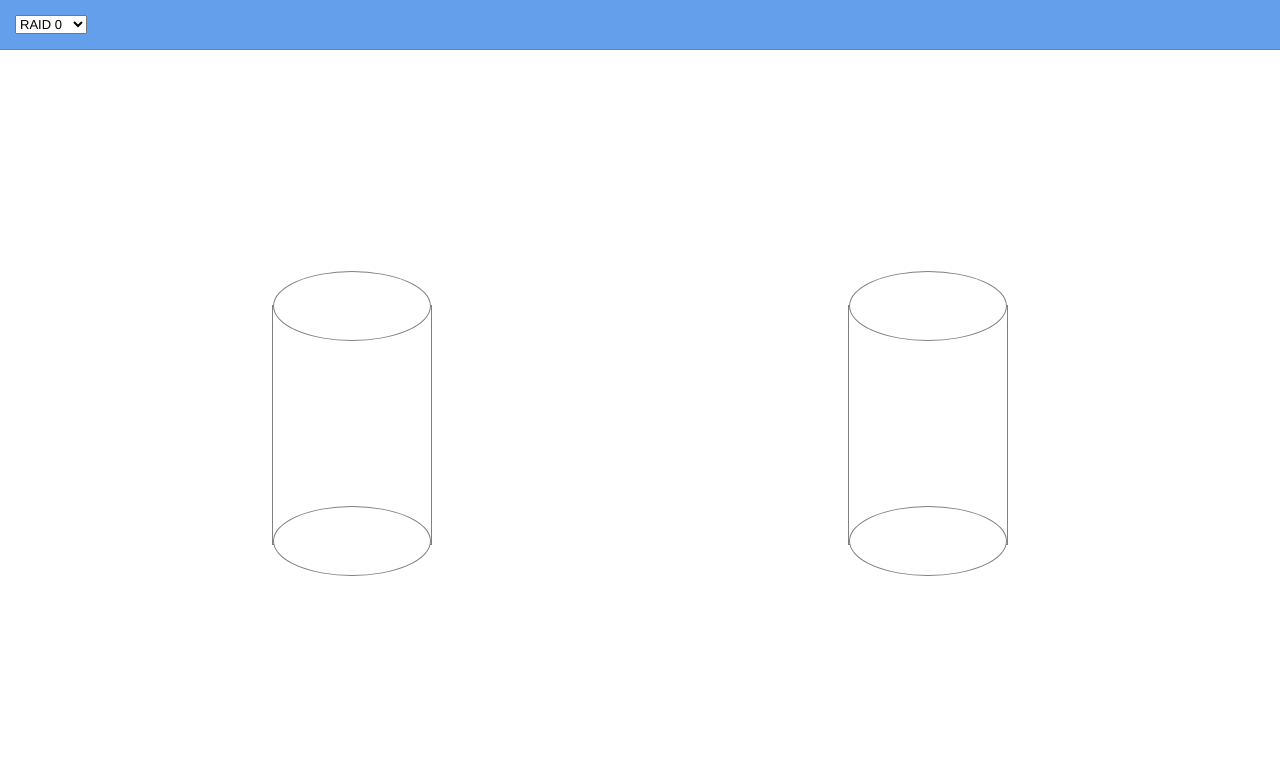
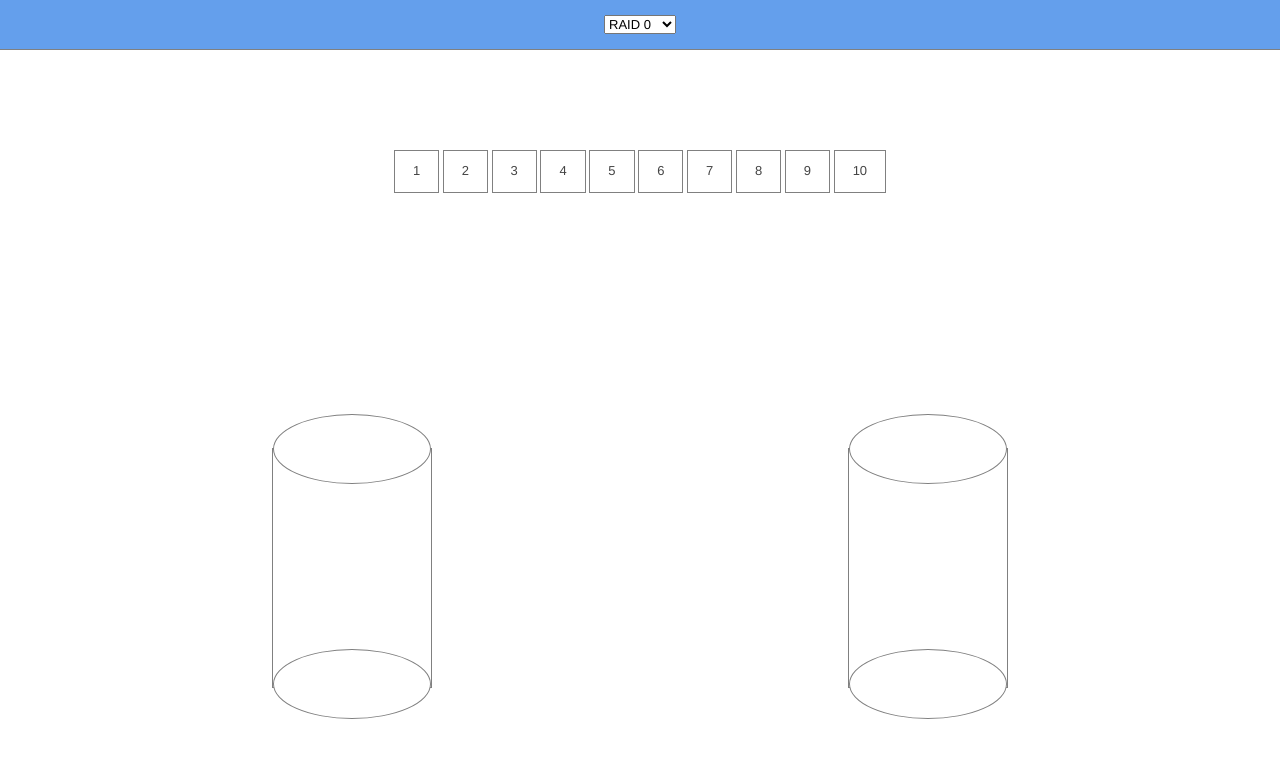
Before and after one commit to EduardsE/os, a website: page app/index.html in a window 1280 px wide. Drawn offline with nearby package versions, Linux system fonts and the light colour scheme.

Commit message:
Added data array.

```diff
--- a/app/index.html
+++ b/app/index.html
@@ -25,6 +25,19 @@
           <option value="raid_10">RAID 10</option>
           <option value="raid_20">RAID 20</option>
         </select>
+      </div>
+
+      <div class="data">
+        <div class="data-item">1</div>
+        <div class="data-item">2</div>
+        <div class="data-item">3</div>
+        <div class="data-item">4</div>
+        <div class="data-item">5</div>
+        <div class="data-item">6</div>
+        <div class="data-item">7</div>
+        <div class="data-item">8</div>
+        <div class="data-item">9</div>
+        <div class="data-item">10</div>
       </div>
 
       <div class="container">
--- a/src/scss/partials/_main.scss
+++ b/src/scss/partials/_main.scss
@@ -5,6 +5,7 @@ body {
 
   .main {
     height: 100%;
+    text-align: center;
   }
 }
 
@@ -12,7 +13,18 @@ body {
   height:50px;
   padding: 15px;
   border-bottom: 1px solid grey;
-  background: rgba(78, 145, 234, 0.87)
+  background: rgba(78, 145, 234, 0.87);
+  margin-bottom: 100px;
+}
+
+.data {
+  display: inline-block;
+
+  .data-item {
+    display: inline-block;
+    border: 1px solid grey;
+    padding: 10px 18px;
+  }
 }
 
 .container {
```
Also changed, not shown: app/assets/css/style.min.css, 1 other file.
